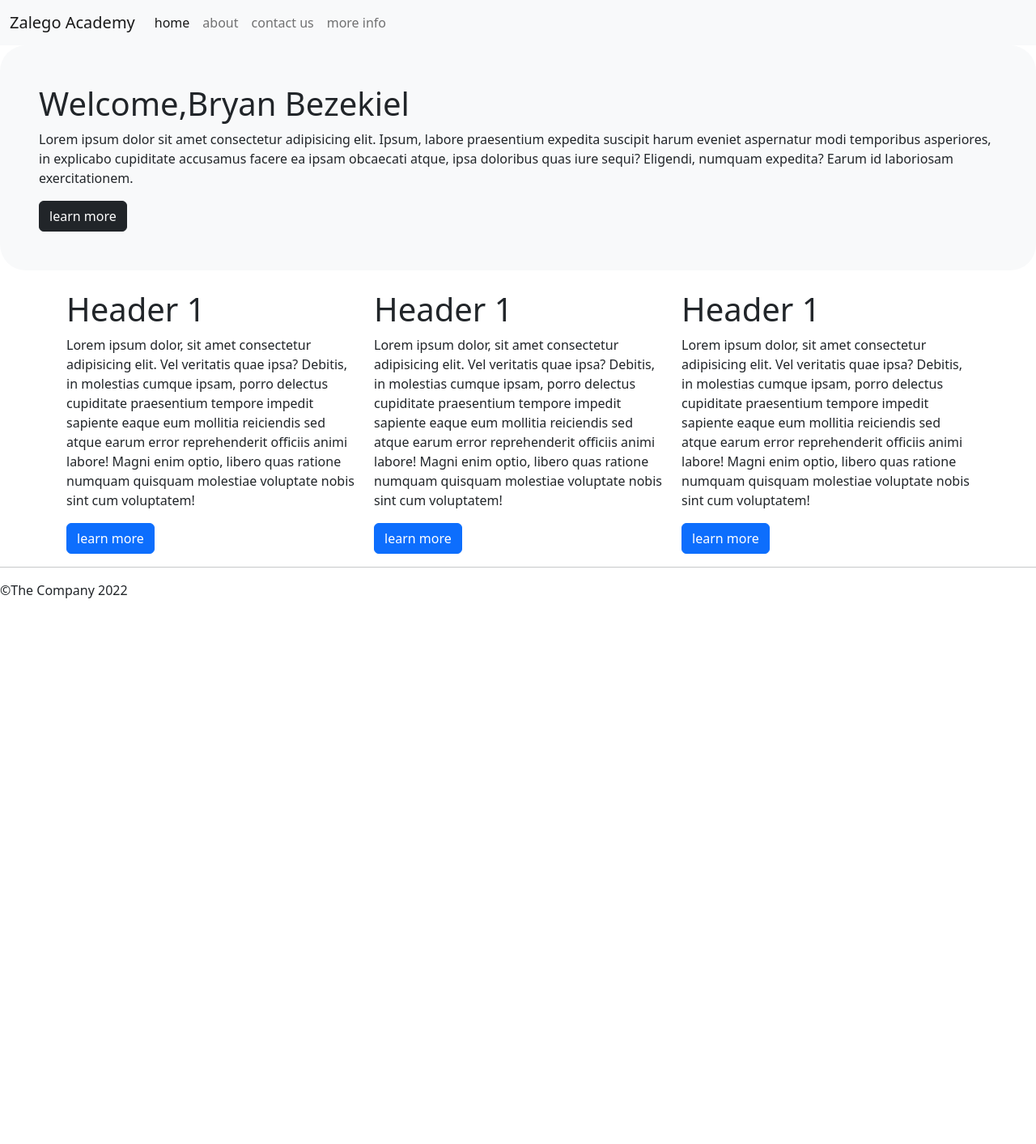
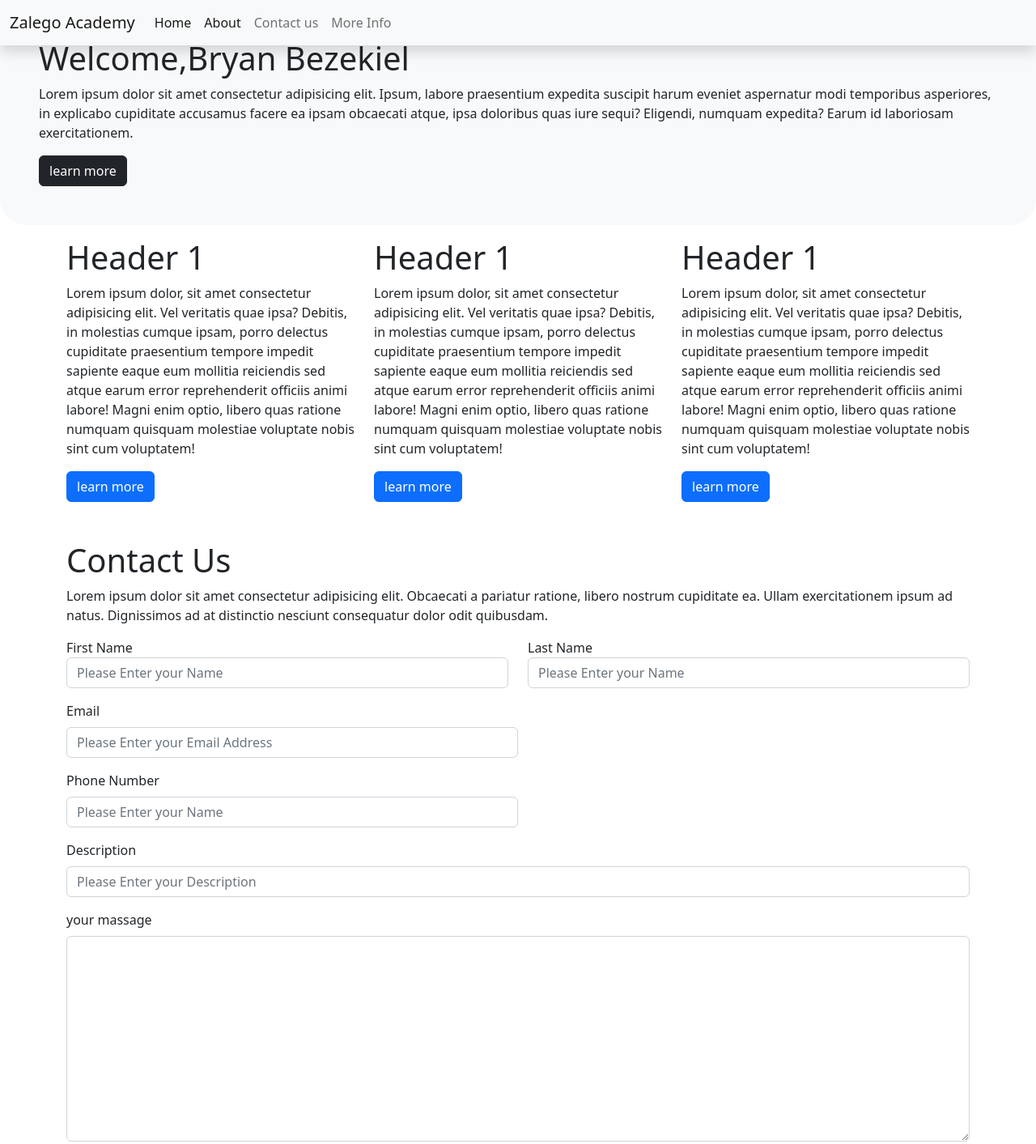
Before and after one commit to Bbezekiel/bootstrap-grid-layout, a plain HTML site: page index.html in a window 1280 px wide. Shown: the top 1413 px of the page at 81% size. Before the commit the page ends 800 px from the top, so only its background shows below. Drawn offline with nearby package versions, Linux system fonts and the light colour scheme; files whose address does not match are found by name.

Commit message:
about us

```diff
--- a/index.html
+++ b/index.html
@@ -9,26 +9,26 @@
 </head>
 <body>
     <!--navigation bar -->
-    <nav class="navbar navbar-expand-lg bg-light">
+    <nav class="navbar navbar-expand-lg bg-light fixed-top shadow">
         <div class="container-fluid">
             <a href="#" class="navbar-brand">Zalego Academy</a>
 
-            <button class="navbar-toggler"type="button" data-bs-toggle="collapse" data-bs-target="#navbarDisplayNavigations" arial-expanded="false">
+            <button class="navbar-toggler" type="button" data-bs-toggle="collapse" data-bs-target="#navbarDisplayNavigations" aria-expanded="false">
                 <span class="navbar-toggler-icon"></span>
             </button>
             <div class="collapse navbar-collapse" id="navbarDisplayNavigations">
                 <div class="navbar-nav">
-                    <a href="#" class="nav-link active">home</a>
-                    <a href="#" class="nav-link">about</a>
-                    <a href="#" class="nav-link">contact us</a>
-                    <a href="#" class="nav-link">more info</a>
+                    <a href="#" class="nav-link active">Home</a>
+                    <a href="#" class="nav-link active">About</a>
+                    <a href="#" class="nav-link">Contact us</a>
+                    <a href="#" class="nav-link">More Info</a>
                 </div>
             </div>
         </div>
     </nav>
     <!-- end navigation bar -->
 
-    <main class="p-5 mb-4 bg-light rounded-5">
+    <main class="p-5 mb-3 bg-light rounded-5">
       <h1>Welcome,Bryan Bezekiel</h1>
         <p>Lorem ipsum dolor sit amet consectetur adipisicing elit. Ipsum, labore praesentium expedita suscipit harum eveniet aspernatur modi temporibus asperiores, in explicabo cupiditate accusamus facere ea ipsam obcaecati atque, ipsa doloribus quas iure sequi? Eligendi, numquam expedita? Earum id laboriosam exercitationem.</p>
     <button class="btn btn-dark">learn more</button>
@@ -54,6 +54,53 @@
                 <button class="btn btn-primary">learn more</button>
             </div>
         </div>
+          <!-- contact us page here -->
+          <div class="row pt-5">
+            <h1>Contact Us</h1>
+            <p>
+                Lorem ipsum dolor sit amet consectetur adipisicing elit. Obcaecati a pariatur ratione, libero nostrum cupiditate ea. Ullam exercitationem ipsum ad natus. Dignissimos ad at distinctio nesciunt consequatur dolor odit quibusdam.
+            </p>
+                <form>
+                 <div class="row">
+                    <div class="mb-3 col-lg-6">
+                        <label for="FirstName" class="form label">First Name</label>
+                        <input type="text" class="form-control" placeholder="Please Enter your Name">
+                    </div>
+                    <div class="mb-3 col-lg-6">
+                        <label for="LastName" class="form label">Last Name</label>
+                        <input type="text" class="form-control" placeholder="Please Enter your Name">
+                    </div>
+                 </div>
+                 <div class="mb-3 col-lg-6">
+                    <label for="Email" class="form-label">Email </label>
+                    <input type="email" class="form-control" placeholder="Please Enter your Email Address">
+                 </div>
+                    <div class="mb-3 col-lg-6">
+                        <label for="Phone Number" class="form-label">Phone Number</label>
+                        <input type="tel" class="form-control" placeholder="Please Enter your Name">
+                    </div>
+
+                    <div class="mb-3 col-lg-12">
+                        <label form="Description" class="form-label">Description</label>
+                        <input type="text" class="form-control" placeholder="Please Enter your Description">
+                    </div>
+                 </div>
+
+                    <div class="row">
+                        <div class="col-lg-12">
+                            <label for="massage" class="form-label">your massage</label>
+                            <textarea cols="30" rows="10" class="form-control"></textarea>
+                        </div>
+                    </div>
+                </div>
+
+                </form>
+
+
+
+        </div>
+        <!-- end contact us page here -->
+
     </div>
 
     <div>
@@ -63,7 +110,8 @@
         </footer>
     </div>
 
-    <script src="C:\WEB1\bootstrap-grid-layout\bootstrap-5.2\js\bootstrap.bundle.js"></script>
-    <script scr="bootstrap-5.2\js\bootstrap.bundle.min.js"></script>
+    <!-- <script src="bootstrap-5.2\js\bootstrap.bundle.js"> -->
+    </script><script src="https://cdn.jsdelivr.net/npm/@popperjs/core@2.11.5/dist/umd/popper.min.js" integrity="sha384-Xe+8cL9oJa6tN/veChSP7q+mnSPaj5Bcu9mPX5F5xIGE0DVittaqT5lorf0EI7Vk" crossorigin="anonymous"></script>
+    <script src="bootstrap-5.2\js\bootstrap.bundle.min.js"></script>
 </body>
 </html>
--- a/style.css
+++ b/style.css
@@ -0,0 +1,19 @@
+.navbar{
+    padding: 0px;
+    margin:0px;
+}
+.img{
+    width: 400px;
+    height: 400px;
+    border-radius:10px;
+}
+.row{
+    justify-content: center;
+    padding: 4px;
+}
+.container2{
+    font-family: Arial, Helvetica, sans-serif;
+    size-adjust: ;
+
+
+}
```
Also changed, not shown: About-us.html (added, +88 -0 lines), images/photo-1578589335615-9e804277a5af.jpg (added).
